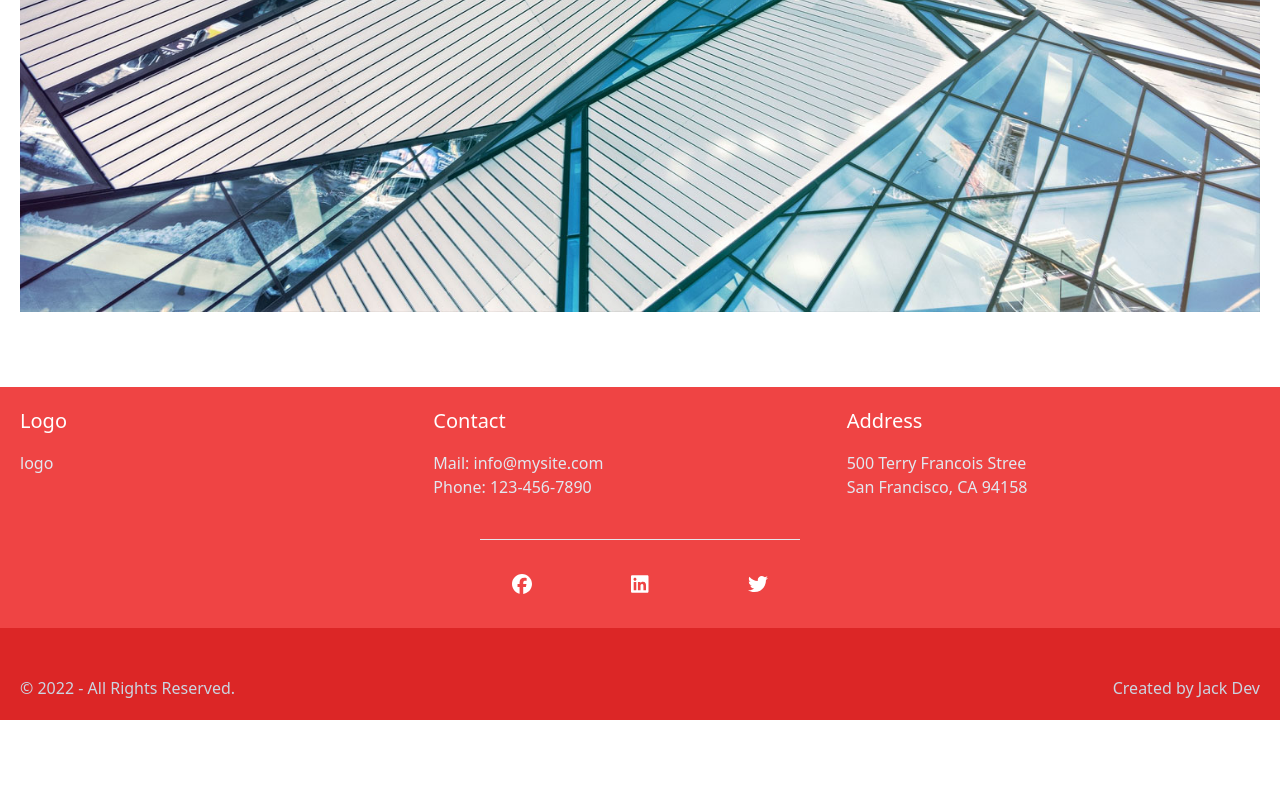
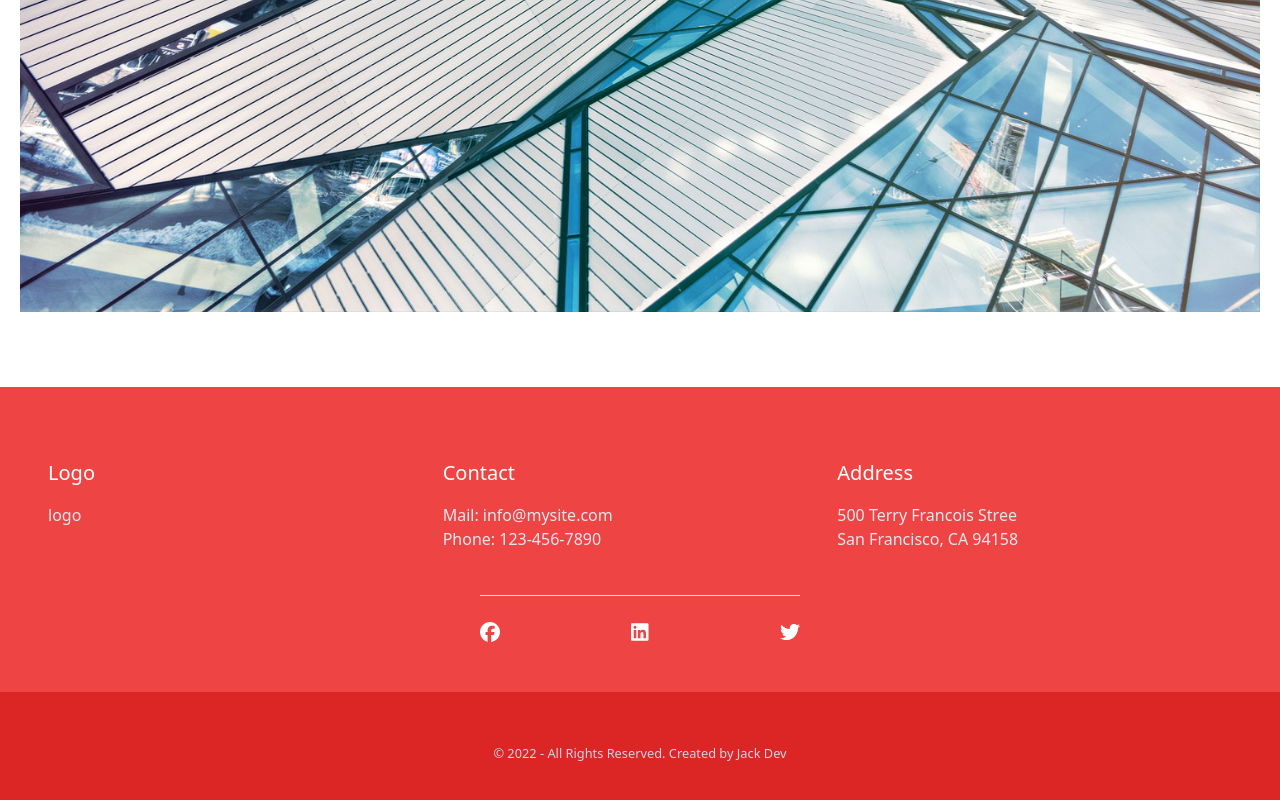
Before and after one commit to Jackelino/portfolio-arquitectura, a Vue app: page / in a window 1280 px wide. Shown: the part 553-1353 px from the top of the page. Before the commit the page ends 1273 px from the top, so only its background shows below. Built offline with nearby package versions, Linux system fonts and the light colour scheme.

Commit message:
se modifica el footer con nuevas proporciones

```diff
--- a/src/components/layout/Footer.vue
+++ b/src/components/layout/Footer.vue
@@ -1,6 +1,8 @@
 <template>
-  <footer class="bg-red-500">
-    <div class="flex flex-row p-5 ">
+  <footer class="bg-red-500 container">
+    <div class="container">
+      <div class="container p-12">
+        <div class="flex flex-row py-6">
           <div class="basis-1/3 pb-5">
             <h1 class="text-white text-xl  mb-4">Logo</h1>
             <div class="text-slate-200">logo
@@ -21,7 +23,7 @@
             </div>
           </div>
         </div>
-    <div class="p-8 flex border-t border-gray-200 max-w-xs mx-auto items-center justify-between">
+        <div class="flex border-t border-gray-200 max-w-xs mx-auto items-center justify-between pt-6">
           <a href="#">
             <font-awesome-icon :icon="['fab', 'facebook']"
                                class="text-white transition duration-700 ease-in-out  hover:animate-bounce" size="lg"/>
@@ -35,14 +37,15 @@
                                class="text-white transition duration-700 ease-in-out  hover:animate-bounce" size="lg"/>
           </a>
         </div>
-    <div class="text-center p-5 sm:pt-12 font-light flex items-center justify-between text-gray-400  bg-red-600 ">
+      </div>
+      <div class="container p-12 bg-red-600 ">
+        <div class="text-center font-light ">
           <div>
-        <span class="text-slate-300">
-          © {{ date }} - All Rights Reserved.
-        </span>
+              <small class="text-slate-300">
+                © {{ date }} - All Rights Reserved. Created by <a href="https://jack-dev.surge.sh/" target="_blank">Jack Dev</a>
+              </small>
           </div>
-      <div>
-        <span class="text-slate-300"> Created by Jack Dev </span>
+        </div>
       </div>
     </div>
   </footer>
```
Lines whose indentation alone changed are shown as unchanged.
